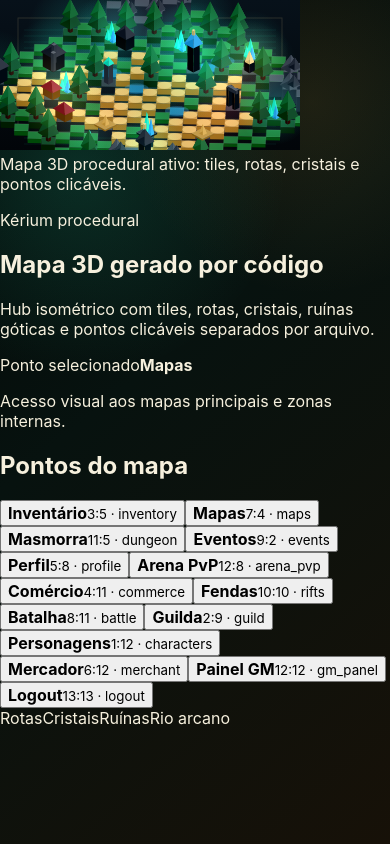
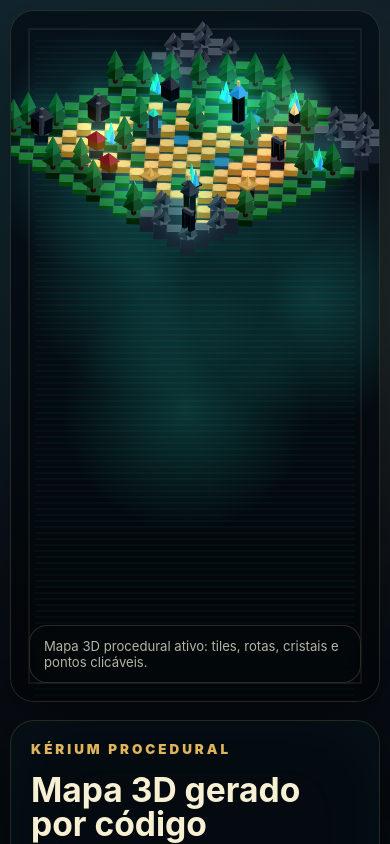
Before and after one commit to fellypesyllva007/keriumMapa, a React (Vite) app: page / in a window 390 px wide. Shown: the top 844 px of the page. Built offline with nearby package versions, Linux system fonts and the light colour scheme.

Commit message:
style: refactor UI to match procedural isometric map

```diff
--- a/src/styles/global.css
+++ b/src/styles/global.css
@@ -1,6 +1,6 @@
 :root {
   color: #f6f0dd;
-  background: #06130f;
+  background: #071017;
   font-family: Inter, ui-sans-serif, system-ui, -apple-system, BlinkMacSystemFont, "Segoe UI", sans-serif;
   font-synthesis: none;
   text-rendering: optimizeLegibility;
@@ -23,259 +23,219 @@ body {
   min-height: 100vh;
   overflow-x: hidden;
   background:
-    radial-gradient(circle at 20% 20%, rgba(46, 242, 192, 0.15), transparent 28%),
-    radial-gradient(circle at 80% 12%, rgba(184, 138, 58, 0.14), transparent 24%),
-    linear-gradient(140deg, #020706 0%, #07120f 42%, #171108 100%);
+    radial-gradient(circle at 30% 10%, rgba(40, 240, 208, 0.10), transparent 28%),
+    radial-gradient(circle at 82% 18%, rgba(224, 180, 93, 0.10), transparent 24%),
+    linear-gradient(180deg, #111a25 0%, #060b11 48%, #020509 100%);
 }
 
 button {
   font: inherit;
 }
 
-.kerium-shell {
+.app-shell {
   width: min(100%, 1180px);
   min-height: 100vh;
   margin: 0 auto;
+  padding: 18px;
   display: grid;
-  grid-template-columns: minmax(320px, 1fr) 320px;
+  grid-template-columns: minmax(320px, 1fr) 360px;
   gap: 18px;
-  padding: 18px;
 }
 
-.map-stage {
-  position: relative;
-  min-height: calc(100vh - 36px);
-  border: 1px solid rgba(243, 213, 139, 0.35);
+.map-card,
+.hud-panel {
+  border: 1px solid rgba(255, 228, 154, 0.14);
   border-radius: 28px;
-  overflow: hidden;
-  background: #06130f;
+  background: rgba(5, 11, 17, 0.78);
   box-shadow:
-    0 28px 90px rgba(0, 0, 0, 0.48),
-    inset 0 0 90px rgba(46, 242, 192, 0.08);
+    0 28px 90px rgba(0, 0, 0, 0.42),
+    inset 0 0 80px rgba(40, 240, 208, 0.045);
 }
 
-.kerium-map-canvas {
-  position: absolute;
-  inset: 0;
+.map-card {
+  min-height: calc(100vh - 36px);
+  overflow: hidden;
+}
+
+.isometric-map-shell {
+  position: relative;
   width: 100%;
   height: 100%;
-  display: block;
+  min-height: calc(100vh - 36px);
 }
 
-.map-click-layer {
-  position: absolute;
-  inset: 0;
-  z-index: 2;
+.isometric-map-canvas {
+  display: block;
+  width: 100%;
+  height: 100%;
+  cursor: pointer;
+  touch-action: manipulation;
 }
 
-.map-point-button {
-  --point-size: 92px;
+.map-status {
   position: absolute;
-  width: var(--point-size);
-  min-height: 64px;
-  transform: translate(-50%, -50%);
-  border: 1px solid rgba(243, 213, 139, 0.34);
+  left: 18px;
+  right: 18px;
+  bottom: 18px;
+  border: 1px solid rgba(255, 228, 154, 0.16);
   border-radius: 18px;
-  padding: 10px 8px;
-  color: #fff8dc;
-  background:
-    linear-gradient(145deg, rgba(12, 26, 23, 0.94), rgba(18, 40, 35, 0.72)),
-    radial-gradient(circle at 50% 0%, rgba(46, 242, 192, 0.2), transparent 60%);
-  box-shadow:
-    0 10px 26px rgba(0, 0, 0, 0.4),
-    inset 0 0 18px rgba(46, 242, 192, 0.08);
-  cursor: pointer;
-  display: grid;
-  place-items: center;
-  gap: 4px;
-  transition:
-    transform 180ms ease,
-    border-color 180ms ease,
-    box-shadow 180ms ease,
-    background 180ms ease;
+  padding: 12px 14px;
+  color: rgba(246, 240, 221, 0.74);
+  background: rgba(3, 8, 11, 0.72);
+  backdrop-filter: blur(10px);
+  font-size: 0.82rem;
 }
 
-.map-point-button:hover,
-.map-point-button:focus-visible,
-.map-point-button.is-active {
-  transform: translate(-50%, -50%) scale(1.06);
-  border-color: rgba(243, 213, 139, 0.9);
-  outline: none;
-  box-shadow:
-    0 18px 38px rgba(0, 0, 0, 0.5),
-    0 0 28px rgba(46, 242, 192, 0.28),
-    inset 0 0 22px rgba(243, 213, 139, 0.1);
+.hud-panel {
+  align-self: stretch;
+  padding: 24px;
 }
 
-.map-point-button__orb {
-  width: 18px;
-  height: 18px;
-  border-radius: 50%;
-  border: 1px solid rgba(255, 255, 255, 0.45);
-  background: #2ef2c0;
-  box-shadow: 0 0 16px rgba(46, 242, 192, 0.8);
-}
-
-.map-point-button__orb[data-accent="gold"] {
-  background: #f3d58b;
-  box-shadow: 0 0 16px rgba(243, 213, 139, 0.8);
-}
-
-.map-point-button__orb[data-accent="blood"] {
-  background: #d9444f;
-  box-shadow: 0 0 16px rgba(217, 68, 79, 0.8);
-}
-
-.map-point-button__orb[data-accent="violet"] {
-  background: #8462ff;
-  box-shadow: 0 0 16px rgba(132, 98, 255, 0.8);
-}
-
-.map-point-button__orb[data-accent="silver"] {
-  background: #b8c7c6;
-  box-shadow: 0 0 16px rgba(184, 199, 198, 0.8);
-}
-
-.map-point-button__orb[data-accent="ember"] {
-  background: #e4893f;
-  box-shadow: 0 0 16px rgba(228, 137, 63, 0.8);
-}
-
-.map-point-button__orb[data-accent="ash"] {
-  background: #6f7c78;
-  box-shadow: 0 0 16px rgba(111, 124, 120, 0.8);
-}
-
-.map-point-button__label {
-  font-size: 0.78rem;
-  font-weight: 800;
-  letter-spacing: 0.02em;
-  text-shadow: 0 2px 12px rgba(0, 0, 0, 0.86);
-}
-
-.map-title-card {
-  position: absolute;
-  z-index: 3;
-  top: 28px;
-  left: 50%;
-  transform: translateX(-50%);
-  width: min(440px, calc(100% - 48px));
-  border: 1px solid rgba(243, 213, 139, 0.32);
-  border-radius: 24px;
-  padding: 14px 18px;
-  text-align: center;
-  color: #fff4d0;
-  background: rgba(4, 12, 10, 0.72);
-  backdrop-filter: blur(12px);
-  box-shadow: 0 14px 42px rgba(0, 0, 0, 0.42);
-}
-
-.map-title-card span,
-.point-details__eyebrow {
-  display: block;
-  color: #2ef2c0;
-  font-size: 0.76rem;
+.eyebrow {
+  margin: 0 0 16px;
+  color: #e0b45d;
+  font-size: 0.84rem;
   font-weight: 900;
   letter-spacing: 0.22em;
   text-transform: uppercase;
 }
 
-.map-title-card h1 {
-  margin: 4px 0 3px;
-  font-size: clamp(1.25rem, 3vw, 2rem);
+.hud-panel h1 {
+  margin: 0;
+  color: #f8f0d2;
+  font-size: clamp(2.1rem, 4vw, 3.25rem);
+  line-height: 1.02;
 }
 
-.map-title-card p {
-  margin: 0;
-  color: rgba(246, 240, 221, 0.76);
+.description {
+  margin: 20px 0 0;
+  color: rgba(246, 240, 221, 0.68);
+  font-size: 1.05rem;
+  line-height: 1.7;
+}
+
+.status-card,
+.route-card {
+  margin-top: 24px;
+  border: 1px solid rgba(255, 228, 154, 0.14);
+  border-radius: 22px;
+  padding: 18px;
+  background:
+    linear-gradient(145deg, rgba(8, 19, 25, 0.92), rgba(8, 15, 22, 0.8)),
+    radial-gradient(circle at top left, rgba(40, 240, 208, 0.12), transparent 48%);
+}
+
+.status-card span {
+  display: block;
+  color: #28f0d0;
+  font-size: 0.74rem;
+  font-weight: 900;
+  letter-spacing: 0.16em;
+  text-transform: uppercase;
+}
+
+.status-card strong {
+  display: block;
+  margin-top: 8px;
+  color: #f8f0d2;
+  font-size: 1.5rem;
+}
+
+.status-card p {
+  margin: 10px 0 0;
+  color: rgba(246, 240, 221, 0.68);
+  line-height: 1.55;
+}
+
+.route-card h2 {
+  margin: 0 0 12px;
+  color: #f8f0d2;
+  font-size: 1rem;
+}
+
+.point-list {
+  display: grid;
+  gap: 8px;
+  max-height: 380px;
+  overflow: auto;
+  padding-right: 2px;
+}
+
+.point-list button {
+  width: 100%;
+  border: 1px solid rgba(255, 228, 154, 0.12);
+  border-radius: 14px;
+  padding: 10px 12px;
+  color: #f8f0d2;
+  background: rgba(255, 255, 255, 0.035);
+  cursor: pointer;
+  text-align: left;
+}
+
+.point-list button.selected,
+.point-list button:hover {
+  border-color: rgba(40, 240, 208, 0.55);
+  background: rgba(40, 240, 208, 0.09);
+}
+
+.point-list strong,
+.point-list small {
+  display: block;
+}
+
+.point-list small {
+  margin-top: 4px;
+  color: rgba(246, 240, 221, 0.54);
+}
+
+.legend-grid {
+  margin-top: 18px;
+  display: grid;
+  grid-template-columns: repeat(2, minmax(0, 1fr));
+  gap: 10px;
+}
+
+.legend-grid span {
+  display: flex;
+  align-items: center;
+  gap: 8px;
+  color: rgba(246, 240, 221, 0.72);
   font-size: 0.88rem;
 }
 
-.point-details {
-  align-self: stretch;
-  border: 1px solid rgba(243, 213, 139, 0.28);
-  border-radius: 28px;
-  padding: 22px;
-  background:
-    linear-gradient(160deg, rgba(6, 19, 15, 0.96), rgba(21, 29, 25, 0.9)),
-    radial-gradient(circle at top, rgba(46, 242, 192, 0.14), transparent 55%);
-  box-shadow:
-    0 28px 90px rgba(0, 0, 0, 0.38),
-    inset 0 0 60px rgba(46, 242, 192, 0.06);
+.legend-grid i {
+  width: 14px;
+  height: 14px;
+  border-radius: 4px;
+  display: inline-block;
 }
 
-.point-details h2 {
-  margin: 10px 0;
-  color: #fff4d0;
-  font-size: 1.8rem;
-}
+.legend-road { background: #e0b45d; }
+.legend-crystal { background: #28f0d0; }
+.legend-ruin { background: #59626e; }
+.legend-water { background: #156d8b; }
 
-.point-details p {
-  margin: 0 0 18px;
-  color: rgba(246, 240, 221, 0.76);
-  line-height: 1.6;
-}
-
-.point-details dl {
-  display: grid;
-  gap: 10px;
-  margin: 0;
-}
-
-.point-details dl div {
-  border: 1px solid rgba(243, 213, 139, 0.16);
-  border-radius: 16px;
-  padding: 12px;
-  background: rgba(255, 255, 255, 0.035);
-}
-
-.point-details dt {
-  color: rgba(46, 242, 192, 0.82);
-  font-size: 0.72rem;
-  font-weight: 900;
-  letter-spacing: 0.12em;
-  text-transform: uppercase;
-}
-
-.point-details dd {
-  margin: 6px 0 0;
-  color: #fff8dc;
-  font-weight: 700;
-  overflow-wrap: anywhere;
-}
-
-@media (max-width: 860px) {
-  .kerium-shell {
+@media (max-width: 900px) {
+  .app-shell {
     grid-template-columns: 1fr;
     padding: 10px;
   }
 
-  .map-stage {
+  .map-card,
+  .isometric-map-shell {
     min-height: 760px;
-    border-radius: 24px;
-  }
-
-  .point-details {
-    border-radius: 24px;
   }
 }
 
 @media (max-width: 520px) {
-  .map-stage {
-    min-height: 720px;
+  .map-card,
+  .isometric-map-shell {
+    min-height: 690px;
+    border-radius: 24px;
   }
 
-  .map-title-card {
-    top: 18px;
-  }
-
-  .map-point-button {
-    --point-size: 78px;
-    min-height: 58px;
-    border-radius: 16px;
-  }
-
-  .map-point-button__label {
-    font-size: 0.68rem;
+  .hud-panel {
+    padding: 20px;
+    border-radius: 24px;
   }
 }
```
